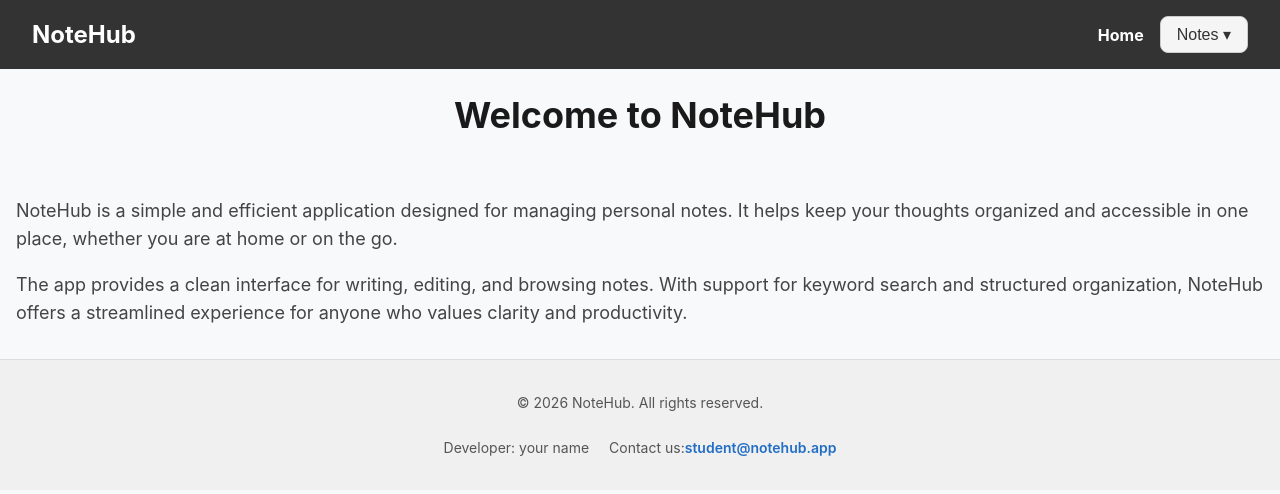
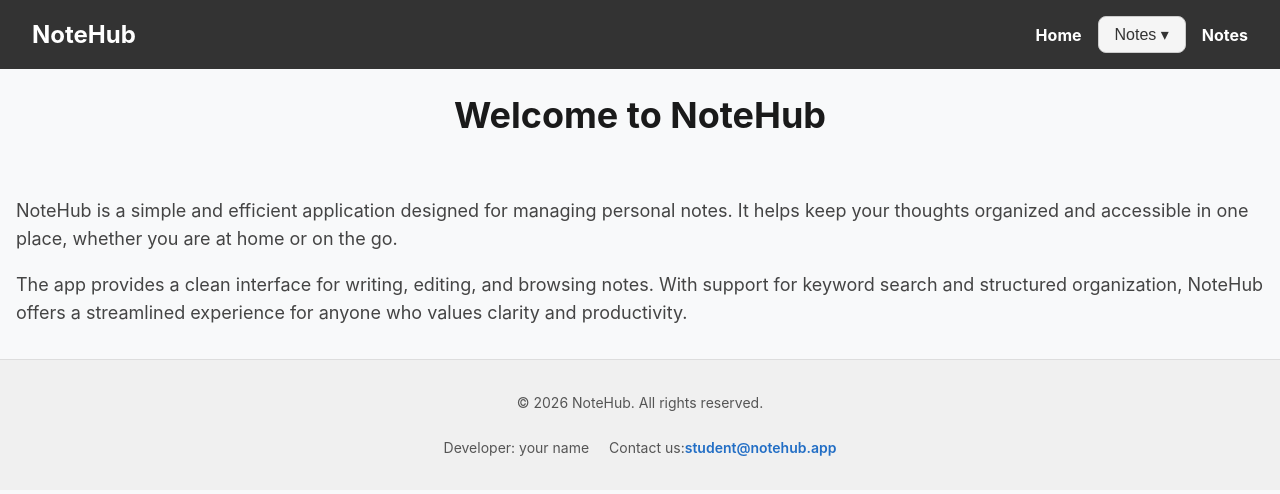
Before and after one commit to BohdanChe/07-routing-nextjs, a Next.js app: page / in a window 1280 px wide. Shown: the top 494 px of the page. Built offline with nearby package versions, Linux system fonts and the light colour scheme.

Commit message:
feat(header): add explicit link to /notes/filter/all next to TagsMenu

```diff
--- a/components/Header/Header.tsx
+++ b/components/Header/Header.tsx
@@ -16,6 +16,9 @@ export default function Header() {
           <li>
             <TagsMenu />
           </li>
+          <li>
+            <Link href="/notes/filter/all">Notes</Link>
+          </li>
         </ul>
       </nav>
     </header>
```
